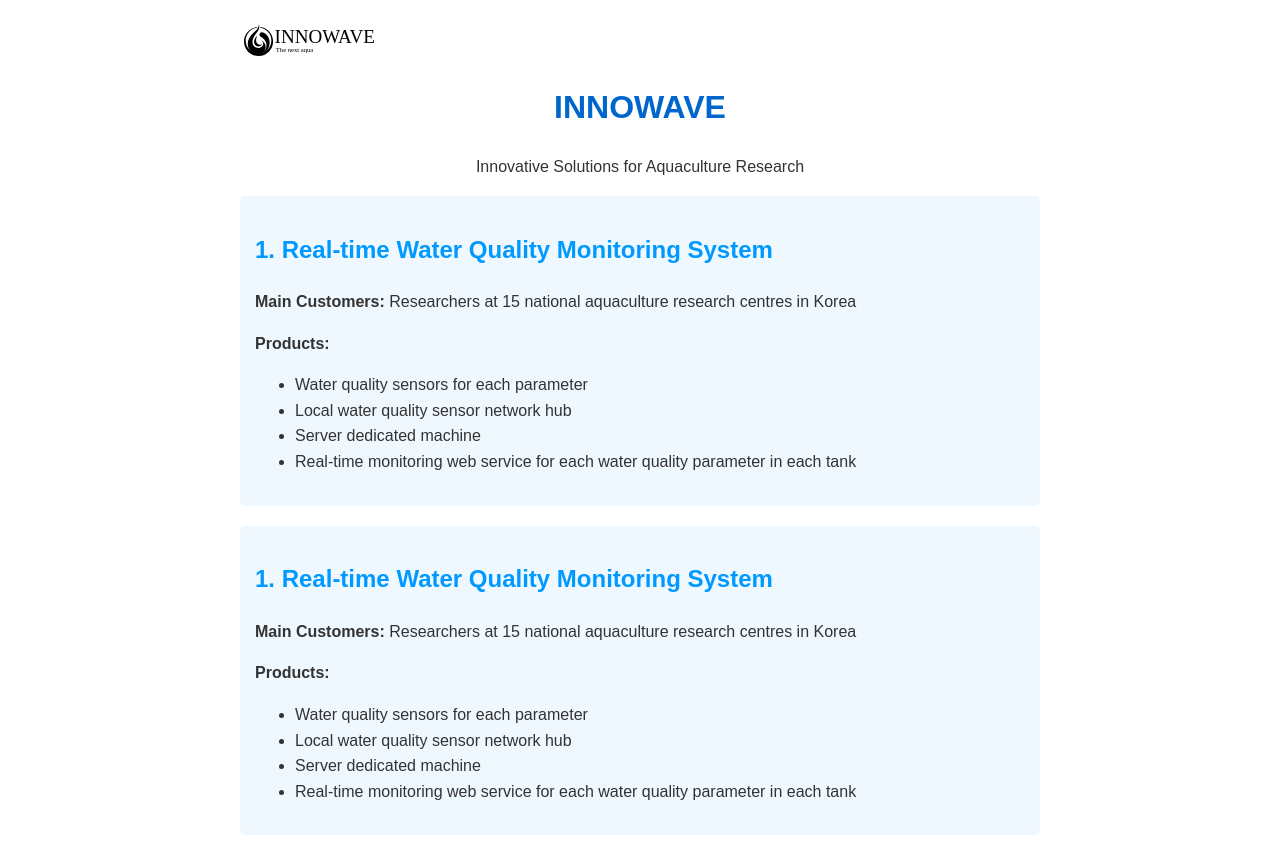
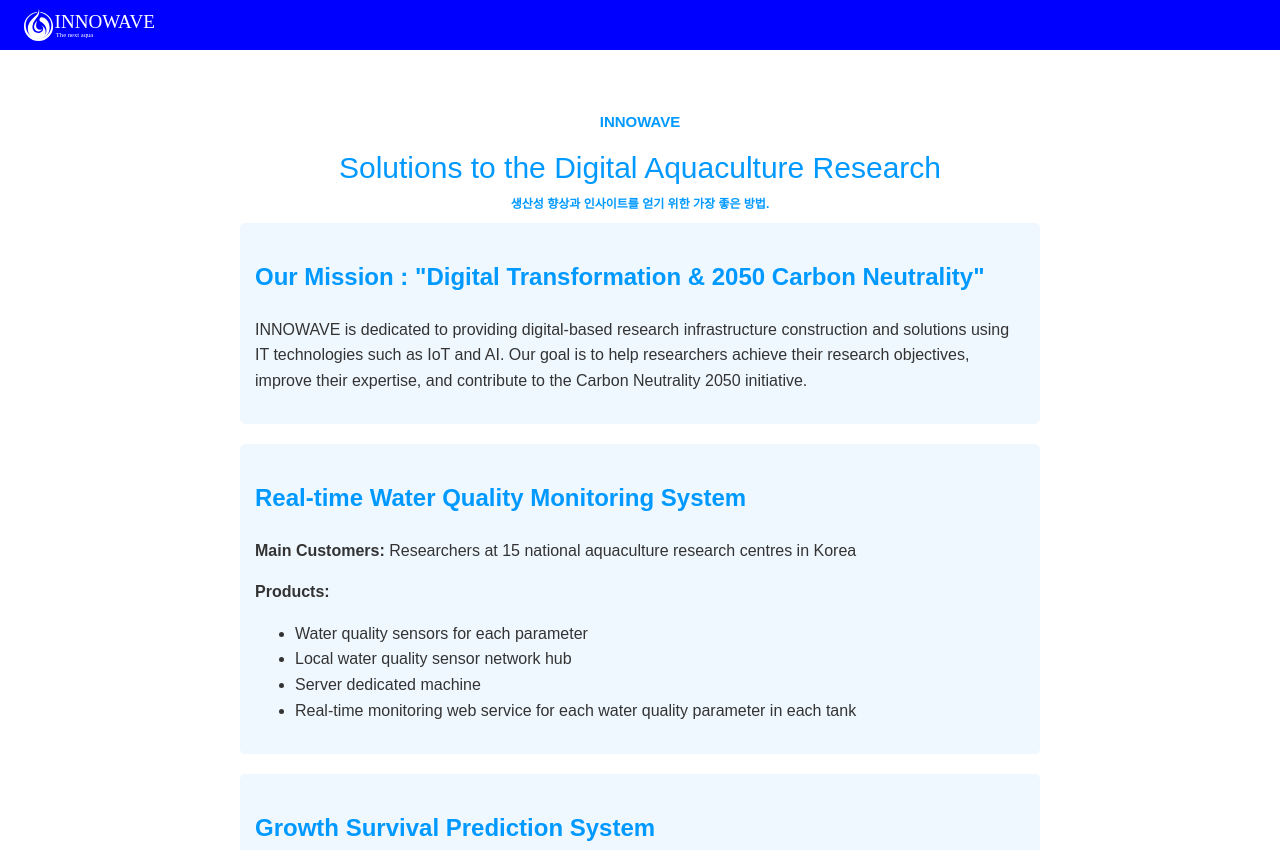
Before and after one commit to paul828919/inno_website, a plain HTML site: page innowave_website/index.html in a window 1280 px wide. Shown: the top 850 px of the page. Drawn offline with Linux system fonts and the light colour scheme.

Commit message:
Add files via upload

```diff
--- a/innowave_website/index.html
+++ b/innowave_website/index.html
@@ -5,17 +5,20 @@
     <meta name="viewport" content="width=device-width, initial-scale=1.0">
     <title>INNOWAVE - Aquaculture Research Solutions</title>
     <style>
+        /* Existing CSS */
         body {
             font-family: Arial, sans-serif;
             line-height: 1.6;
             color: #333;
             max-width: 800px;
             margin: 0 auto;
-            padding: 20px;
+            padding: 100px 20px 20px 20px; /* Adjusted top padding */
         }
         h1 {
-            color: #0066cc;
+            color: #0099ff;
             text-align: center;
+            margin-top: 10px;
+            font-size: 15px;
         }
         h2 {
             color: #0099ff;
@@ -26,26 +29,68 @@
             margin-bottom: 20px;
             border-radius: 5px;
         }
+        /* Modified CSS for the logo */
         .logo {
-            display: block;
-            margin-left: 0;
-            margin-right: auto;
             max-width: 150px;
             height: auto;
-}
+        }
+        /* New CSS for Fixed Header */
+        .fixed-header {
+            background-color: blue;
+            position: fixed;
+            top: 0;
+            left: 0;
+            width: 100%;
+            display: flex;              /* Added flex display */
+            align-items: center;        /* Center vertically */
+            padding: 5px 20px;         /* Adjusted padding */
+            z-index: 1000;
+        }
+        /* Remove text-align center since we're using flex */
+        /* Adjusted logo within fixed header */
+        .fixed-header .logo {
+            max-width: 150px;
+            height: auto;
+        }
+        /* Optional: Adjust the tagline below the header */
+        .tagline {
+            color: #0099ff;
+            text-align: center;
+            margin-top: 10px;
+            margin-bottom: 5px;
+            font-size: 30px;
+        }
+
+        .tagline_sub {
+            color: #0099ff;
+            text-align: center;
+            margin-top: 5px;
+            font-size: 12px;
+            font-weight: bold;
+            line-height: 1.2;
+        }
     </style>
 </head>
 <body>
-    <header>
-        <img src="images/logo.svg" alt="INNOWAVE Logo" class="logo">
+    <!-- Fixed Header with Logo -->
+    <div class="fixed-header">
+        <img src="images/logo_white.svg" alt="INNOWAVE Logo" class="logo">
+    </div>
 
-        <h1>INNOWAVE</h1>
-        <p style="text-align: center;">Innovative Solutions for Aquaculture Research</p>
-    </header>
+    <!-- Tagline moved below the header -->
+    <h1>INNOWAVE</h1>
+    <p class="tagline">Solutions to the Digital Aquaculture Research</p>
+    <p class="tagline_sub">생산성 향상과 인사이트를 얻기 위한 가장 좋은 방법.</p>
 
+    <!-- Main Content -->
     <main>
         <div class="business-field">
-            <h2>1. Real-time Water Quality Monitoring System</h2>
+            <h2>Our Mission : "Digital Transformation & 2050 Carbon Neutrality"</h2>
+            <p>INNOWAVE is dedicated to providing digital-based research infrastructure construction and solutions using IT technologies such as IoT and AI. Our goal is to help researchers achieve their research objectives, improve their expertise, and contribute to the Carbon Neutrality 2050 initiative.</p>
+        </div>
+
+        <div class="business-field">
+            <h2>Real-time Water Quality Monitoring System</h2>
             <p><strong>Main Customers:</strong> Researchers at 15 national aquaculture research centres in Korea</p>
             <p><strong>Products:</strong></p>
             <ul>
@@ -57,19 +102,7 @@
         </div>
 
         <div class="business-field">
-            <h2>1. Real-time Water Quality Monitoring System</h2>
-            <p><strong>Main Customers:</strong> Researchers at 15 national aquaculture research centres in Korea</p>
-            <p><strong>Products:</strong></p>
-            <ul>
-                <li>Water quality sensors for each parameter</li>
-                <li>Local water quality sensor network hub</li>
-                <li>Server dedicated machine</li>
-                <li>Real-time monitoring web service for each water quality parameter in each tank</li>
-            </ul>
-        </div>
-
-        <div class="business-field">
-            <h2>2. Growth and Survival Prediction System</h2>
+            <h2>Growth Survival Prediction System</h2>
             <p><strong>Major Customers:</strong> Researchers at 15 national aquaculture research centres in Korea</p>
             <p><strong>Products:</strong></p>
             <ul>
@@ -82,7 +115,7 @@
         </div>
 
         <div class="business-field">
-            <h2>3. Digital Research Tank Facility</h2>
+            <h2>디지털 양식 연구 수조시스템 (Tank Systems For Digital Aquaculture Research)</h2>
             <p><strong>Major Customers:</strong> Researchers from 15 national aquaculture research centres in Korea</p>
             <p><strong>Products:</strong></p>
             <ul>
@@ -92,7 +125,7 @@
         </div>
 
         <div class="business-field">
-            <h2>4. Carbon Neutral 2050</h2>
+            <h2>탄소중립 2050 (2050 Carbon Neutrality)</h2>
             <p><strong>Key Customers:</strong> Researchers at 15 national aquaculture research centres in South Korea</p>
             <p><strong>Products:</strong></p>
             <ul>
@@ -102,8 +135,10 @@
         </div>
 
         <div class="business-field">
-            <h2>Our Mission</h2>
-            <p>INNOWAVE is dedicated to providing digital-based research infrastructure construction and solutions using IT technologies such as IoT and AI. Our goal is to help researchers achieve their research objectives, improve their expertise, and contribute to the Carbon Neutrality 2050 initiative.</p>
+            <h2>고객문의</h2>
+            <p>제품 상담 & 견적 문의</p>
+            <p>Email: ino200424@gmail.com</p>
+            <p>Tel: 070 - 8778 - 2378 (10:00AM ~ 17:00PM)</p>
         </div>
     </main>
 
```
Also changed, not shown: innowave_website/images/logo_black.svg (added), innowave_website/images/logo_white.svg (added).
